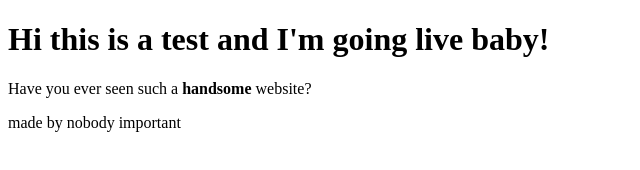
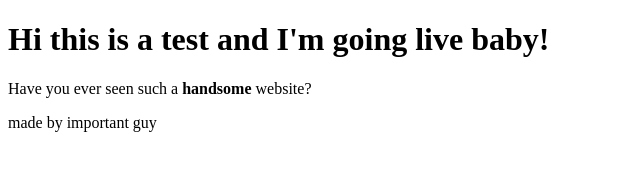
Before and after one commit to Dayman628/Going-Live, a plain HTML site: page index.html in a window 1280 px wide. Shown: the full height of the page, 0-640 px from the left. Drawn offline with Linux system fonts and the light colour scheme.

Commit message:
updated footer

```diff
--- a/index.html
+++ b/index.html
@@ -17,7 +17,7 @@
         </p>
     </content>
     <footer>
-        made by nobody important
+        made by important guy
     </footer>
 
 </body>
```
